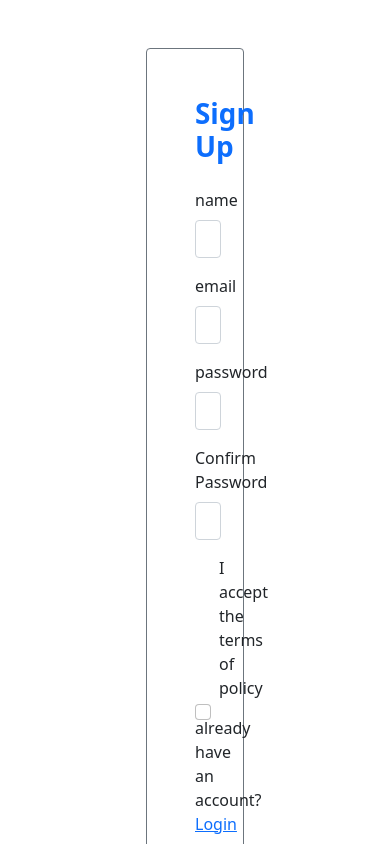
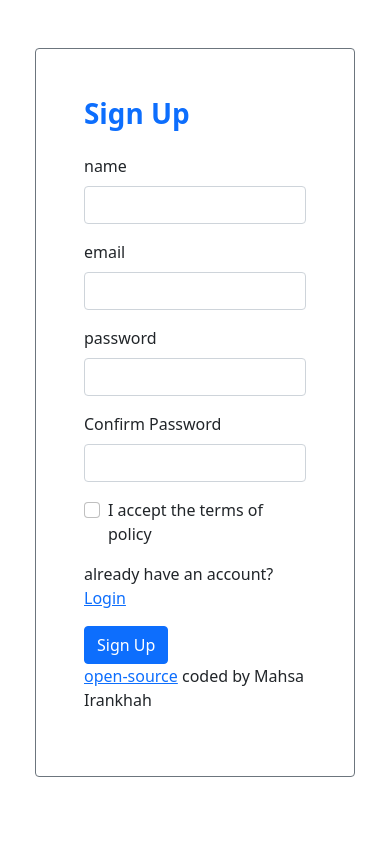
Before and after one commit to mahsa-irankhah/react-form, a React (Create React App) app: page /register in a window 390 px wide. Shown: the top 844 px of the page. Built offline with nearby package versions, Linux system fonts and the light colour scheme.

Commit message:
styled responsive for smaller screens

```diff
--- a/src/Login.js
+++ b/src/Login.js
@@ -43,7 +43,7 @@ const Login = () => {
   };
 
   return (
-    <div className="w-25 p-5 m-auto mt-5 border border-secondary rounded">
+    <div className="p-5 m-auto mt-5 border border-secondary rounded" style={{ maxWidth: "320px" }}>
       <form onSubmit={submitHandler} className="center">
         <h1 className="text-primary mb-4 fw-bold">Login</h1>
 
--- a/src/Register.js
+++ b/src/Register.js
@@ -53,7 +53,10 @@ const Register = () => {
   };
 
   return (
-    <div className="w-25 p-5 m-auto mt-5 border border-secondary rounded">
+    <div
+      className="p-5 m-auto mt-5 border border-secondary rounded"
+      style={{ maxWidth: "320px" }}
+    >
       <form onSubmit={submitHandler} className="center">
         <h1 className="text-primary mb-4 fw-bold">Sign Up</h1>
         <div className="mb-3">
```
